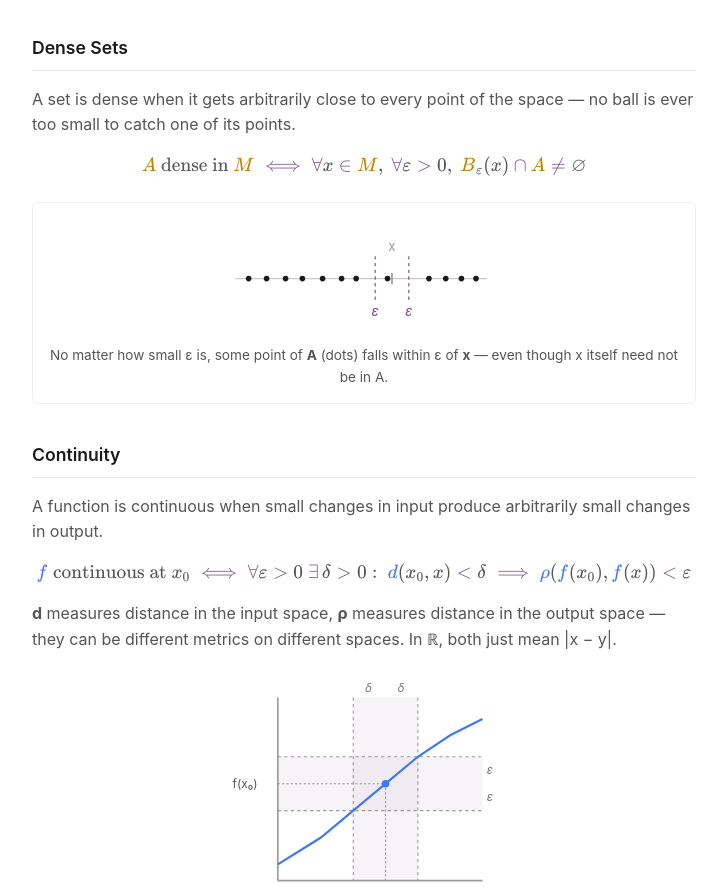
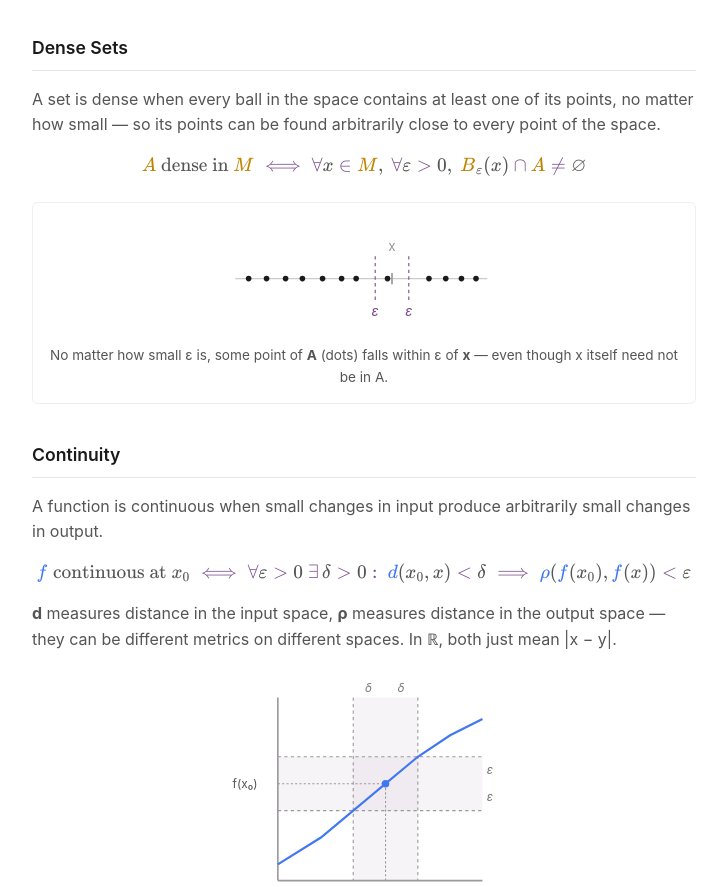
Before and after one commit to jamesmurdza/applied-math-study-guides, a website: page index.html in a window 1280 px wide. Shown: the part 2757-3644 px from the top of the page, without its empty margins (276-1003 px from the left). Drawn offline with Linux system fonts and the light colour scheme.

Commit message:
Improve Dense Sets intro wording
"A set is dense when every ball in the space contains at least one
of its points, no matter how small — so its points can be found
arbitrarily close to every point of the space." Mirrors the
ball-intersection formula directly, then restates the intuition.

```diff
--- a/index.html
+++ b/index.html
@@ -183,7 +183,7 @@
           </div>
           <div class="topic">
             <h2>Dense Sets</h2>
-            <p>A set is dense when it gets arbitrarily close to every point of the space — no ball is ever too small to catch one of its points.</p>
+            <p>A set is dense when every ball in the space contains at least one of its points, no matter how small — so its points can be found arbitrarily close to every point of the space.</p>
             <p class="math">$$\textcolor{#C18401}{A} \text{ dense in } \textcolor{#C18401}{M} \textcolor{#7B4B8C}{\iff} \textcolor{#7B4B8C}{\forall} x \textcolor{#7B4B8C}{\in} \textcolor{#C18401}{M},\ \textcolor{#7B4B8C}{\forall} \varepsilon \textcolor{#7B4B8C}{>} 0,\ \textcolor{#C18401}{B}_\varepsilon(x) \textcolor{#7B4B8C}{\cap} \textcolor{#C18401}{A} \textcolor{#7B4B8C}{\neq} \varnothing$$</p>
 
             <div class="viz viz-card">
```
